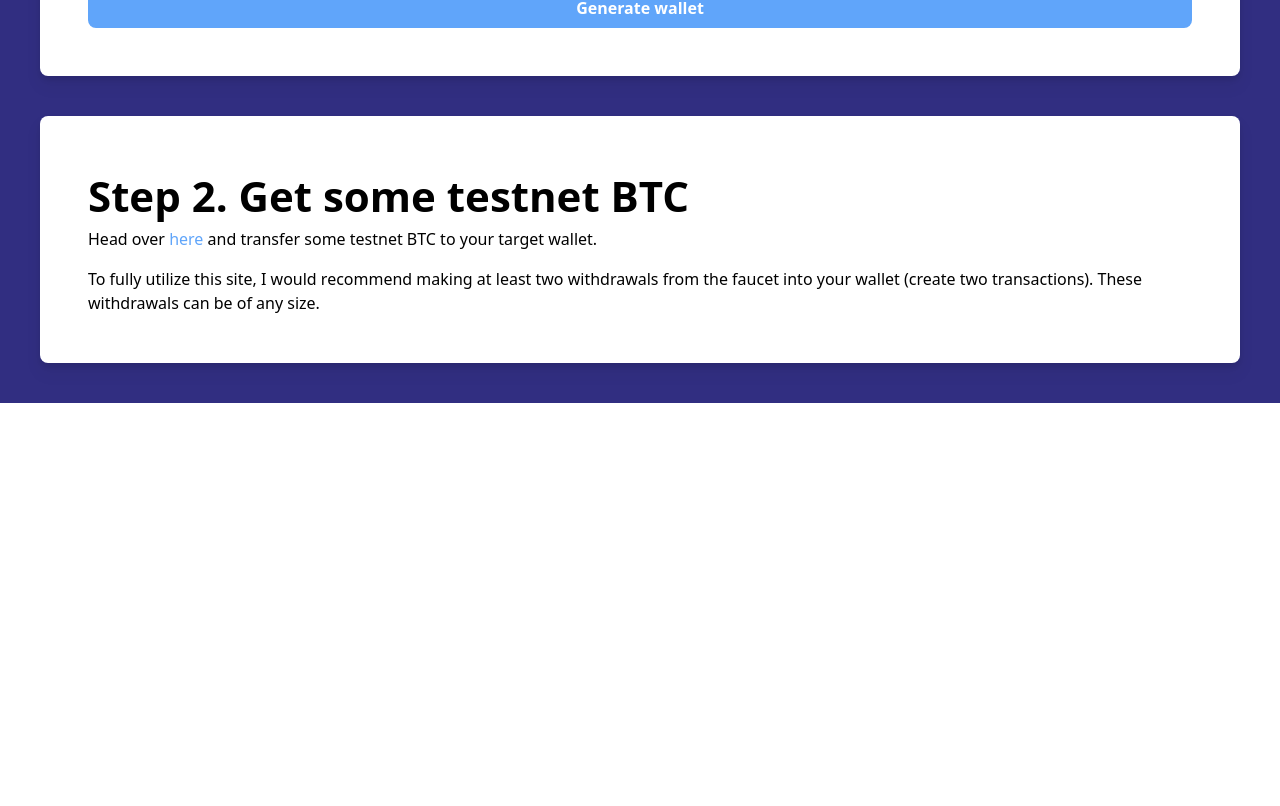
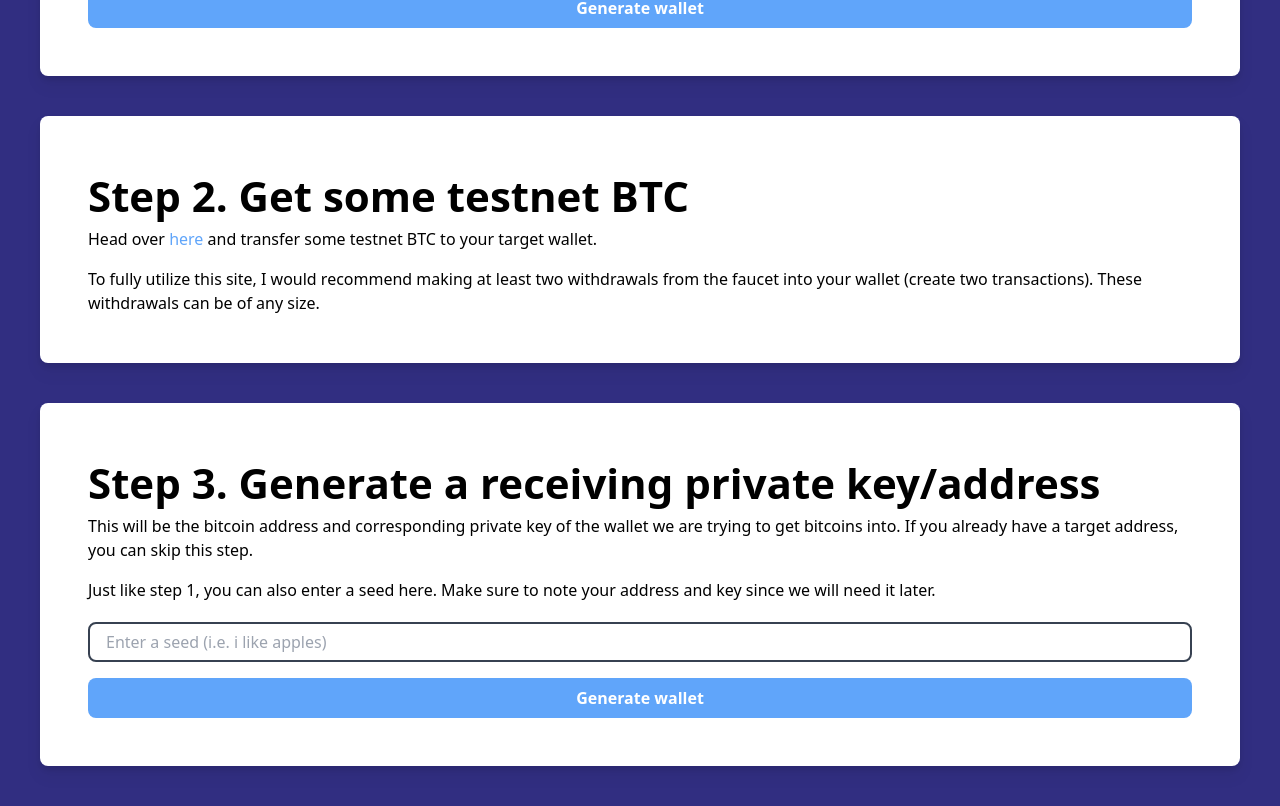
Before and after one commit to CryptoMexFund/steal_btc, a React (Create React App) app in the folder frontend/: page / in a window 1280 px wide. Shown: the part 753-1559 px from the top of the page. Before the commit the page ends 1156 px from the top, so only its background shows below. Built offline with nearby package versions, Linux system fonts and the light colour scheme.

Commit message:
Added Step3

```diff
--- a/frontend/src/App.js
+++ b/frontend/src/App.js
@@ -15,6 +15,7 @@ function App() {
         </Section>
         {steps.Step1()}
         {steps.Step2()}
+        {steps.Step3()}
       </div>
     </div>
   );
--- /dev/null
+++ b/frontend/src/steps/Step3.js
@@ -0,0 +1,37 @@
+import React, {useState} from 'react';
+import axios from 'axios';
+import {AsyncActionButton} from "../components/Buttons";
+import Section from "../components/Section";
+import TextInputBox from "../components/TextInputBox";
+
+function Step3(){
+    const [seed, setSeed] = useState(null);
+
+    function renderGeneratedWallet(data){
+        return (
+            <div className="flex flex-col">
+                <div className="flex flex-row space-x-2 items-end">
+                    <h4>Address:</h4>
+                    <span>{data.address}</span>
+                </div>
+                <div className="flex flex-row space-x-2 items-end">
+                    <h4>Private Key:</h4>
+                    <span>{data.private_key}</span>
+                </div>
+            </div>
+        )
+    }
+
+    return (
+        <Section title="Step 3. Generate a receiving private key/address">
+          <div className="flex flex-col space-y-4">
+            <p>This will be the bitcoin address and corresponding private key of the wallet we are trying to get bitcoins into. If you already have a target address, you can skip this step.</p>
+            <p>Just like step 1, you can also enter a seed here. Make sure to note your address and key since we will need it later.</p>
+            <TextInputBox onChange={(e) => setSeed(e.target.value)} value={seed} placeholder="Enter a seed (i.e. i like apples)"/>
+            <AsyncActionButton onClick={() => axios.get('/crypto/wallet/generate', {params: {seed: seed}})} renderResults={renderGeneratedWallet} loadingText="Generating...">Generate wallet</AsyncActionButton>
+          </div>
+        </Section>
+    )
+}
+
+export default Step3;
--- a/frontend/src/steps/index.js
+++ b/frontend/src/steps/index.js
@@ -1,2 +1,3 @@
 export { default as Step1 } from "./Step1"
 export { default as Step2 } from "./Step2"
+export { default as Step3 } from "./Step3"
```
